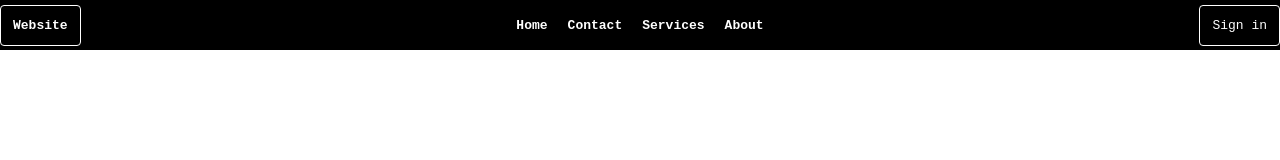
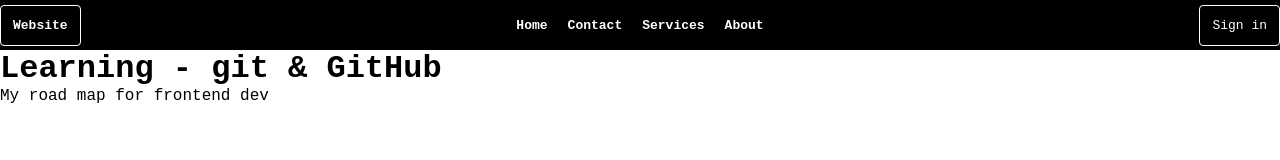
Before and after one commit to hafizirfan41/git--practice, a plain HTML site: page index.html in a window 1280 px wide. Drawn offline with Linux system fonts and the light colour scheme.

Commit message:
Add header and paragraph to index.html

```diff
--- a/index.html
+++ b/index.html
@@ -90,6 +90,13 @@
             </ul>
             <button>Sign in</button>
         </div>
+
+        <h1>
+            Learning - git & GitHub
+        </h1>
+        <p>
+            My road map for frontend dev
+        </p>
     </div>
 </body>
 
```
